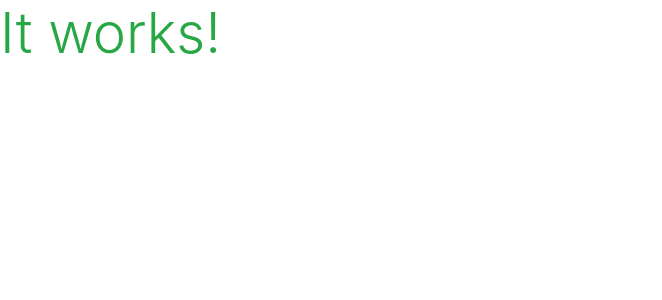
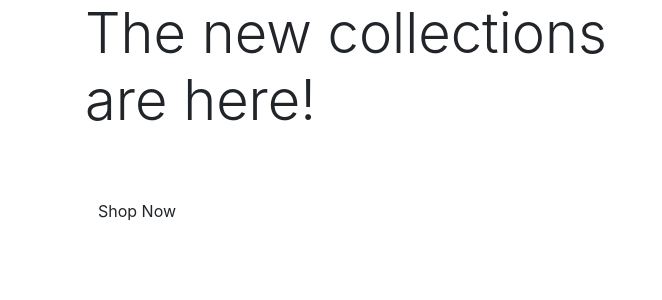
Before and after one commit to AlrxDaley/ecommerce-website, a Django app: page / in a window 1280 px wide. Shown: the top 300 px of the page, without its empty margins (0-662 px from the left). Run offline with Django 4.2, Linux system fonts and the light colour scheme; some libraries are stand-ins or nearby versions.

Commit message:
added home page content

```diff
--- a/home/templates/home/index.html
+++ b/home/templates/home/index.html
@@ -2,7 +2,25 @@
 
 {% load static %}
 
+{% block page_header %}
+    <div class="container header-container">
+        <div class="row">
+            <div class="col"></div>
+        </div>
+    </div>
+{% endblock %}
 
 {% block content %}
-<h1 class="display-4 text-success">It works!</h1>
+<div class="container h-100">
+    <div class="row h-100">
+        <div class="col-7 col-md-6 my-auto">
+            <h1 class="display-4 logo-font text-black">The new collections are here!</h1>
+            <div class="my-5">
+                <h4>
+                    <a href="" class="shop-now-button btn bnt-lg rounded-0 text=uppercase py-3">Shop Now</a>
+                </h4>
+            </div>
+        </div>
+    </div>
+</div>
 {% endblock %}
```
